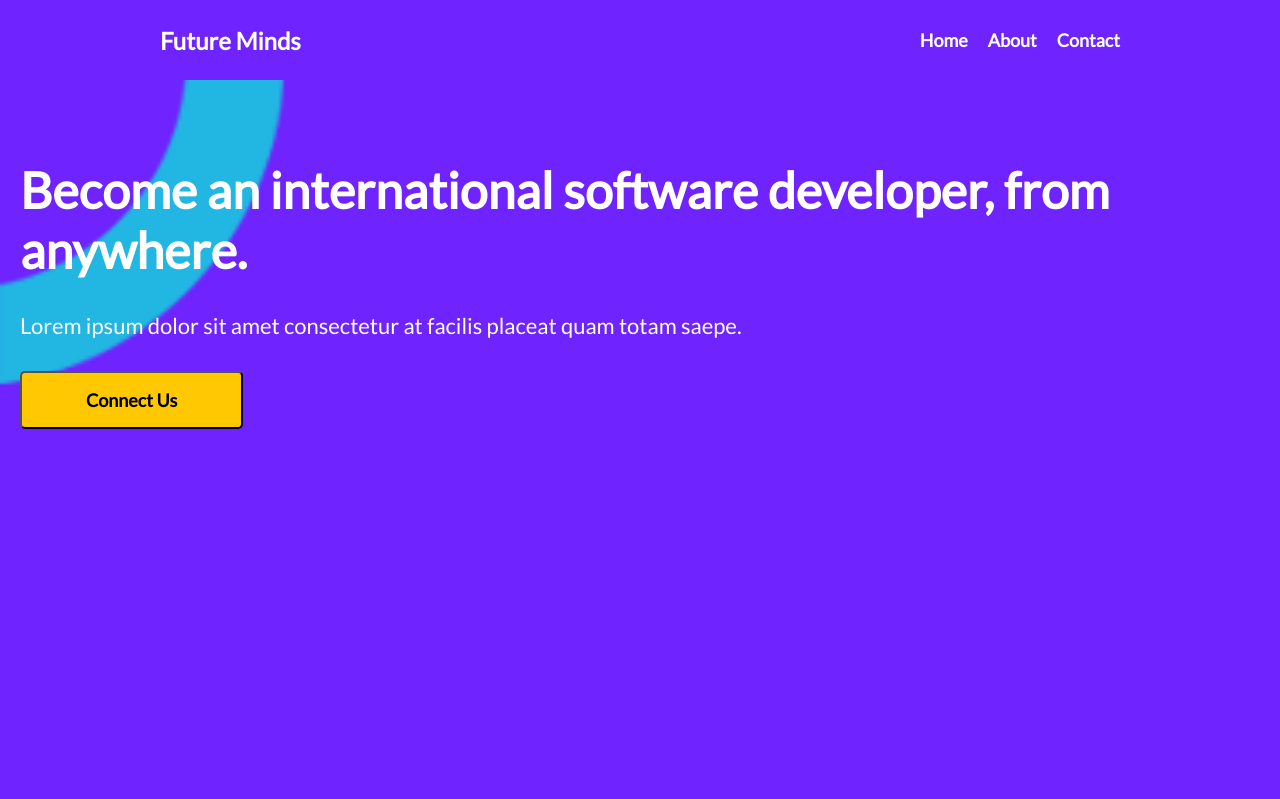
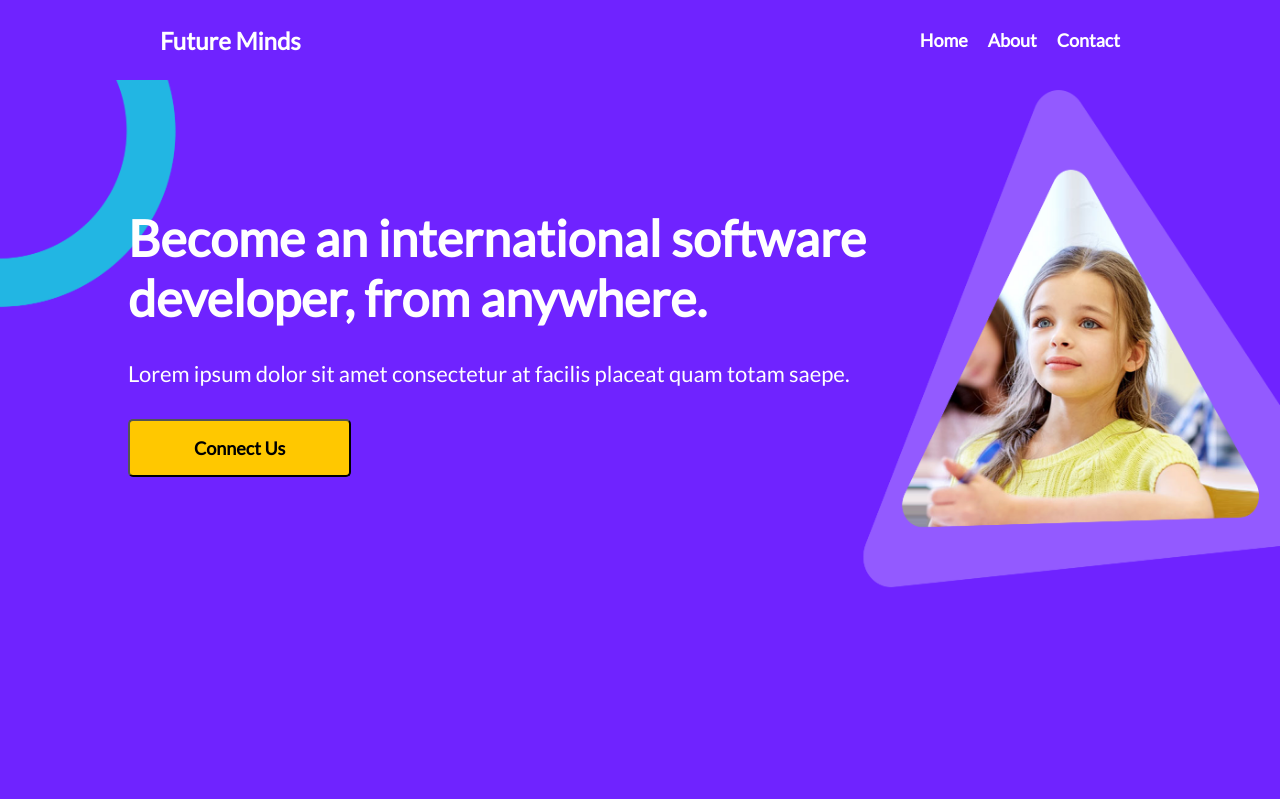
Before and after one commit to batoorsohail/future_minds, a React (Create React App) app: page / in a window 1280 px wide. Shown: the top 799 px of the page. Built offline with nearby package versions, Linux system fonts and the light colour scheme.

Commit message:
Add responsive design for desktop

```diff
--- a/src/pages/homePage.css
+++ b/src/pages/homePage.css
@@ -219,3 +219,12 @@ input::placeholder {
   border-radius: 8px;
   padding: 15px 32px 15px 16px;
 }
+
+@media screen and (min-width: 768px) {
+  .main {
+    background-image: url(../images/header-shapes-desktop.png);
+    background-size:contain;
+    height: 100vh;
+    padding: 10% 30% 0 10%;
+  }
+}
```
Also changed, not shown: src/images/header-shapes-desktop.png (added).
